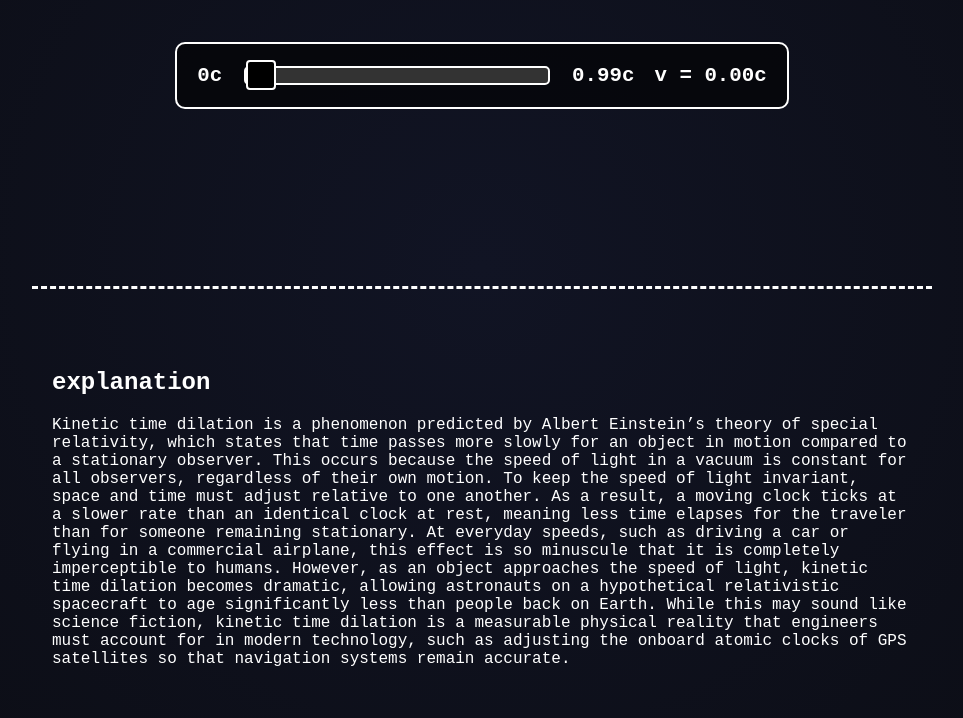
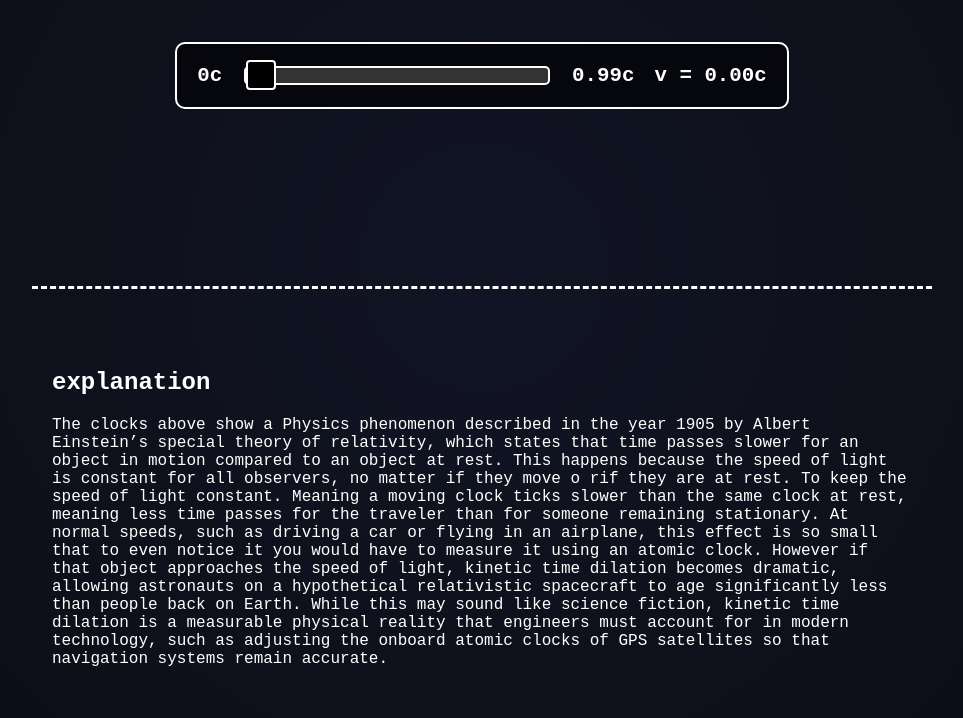
Before and after one commit to timedilation123/time-dilation, a plain HTML site: page index.html in a window 1280 px wide. Shown: the part 554-1272 px from the top of the page, without its empty margins (158-1121 px from the left). Drawn offline with Linux system fonts and the light colour scheme.

Commit message:
Update index.html
changed text

```diff
--- a/index.html
+++ b/index.html
@@ -97,8 +97,9 @@
 
     <div class="theory-section">
         <h2>explanation</h2>
-        <p>Kinetic time dilation is a phenomenon predicted by Albert Einstein’s theory of special relativity, which states that time passes more slowly for an object in motion compared to a stationary observer. This occurs because the speed of light in a vacuum is constant for all observers, regardless of their own motion. To keep the speed of light invariant, space and time must adjust relative to one another. As a result, a moving clock ticks at a slower rate than an identical clock at rest, meaning less time elapses for the traveler than for someone remaining stationary.
-At everyday speeds, such as driving a car or flying in a commercial airplane, this effect is so minuscule that it is completely imperceptible to humans. However, as an object approaches the speed of light, kinetic time dilation becomes dramatic, allowing astronauts on a hypothetical relativistic spacecraft to age significantly less than people back on Earth. While this may sound like science fiction, kinetic time dilation is a measurable physical reality that engineers must account for in modern technology, such as adjusting the onboard atomic clocks of GPS satellites so that navigation systems remain accurate.</p>
+        <p>The clocks above show a Physics phenomenon described in the year 1905 by Albert Einstein’s special theory of relativity, which states that time passes slower for an object in motion compared to an object at rest. This happens because the speed of light is constant for all observers, no matter if they move o rif they are at rest. To keep the speed of light constant. Meaning a moving clock ticks slower than the same clock at rest, meaning less time passes for the traveler than for someone remaining stationary.
+At normal speeds, such as driving a car or flying in an airplane, this effect is so small that to even notice it you would have to measure it using an atomic clock. However if that object approaches the speed of light, kinetic time dilation becomes dramatic, allowing astronauts on a hypothetical relativistic spacecraft to age significantly less than people back on Earth. While this may sound like science fiction, kinetic time dilation is a measurable physical reality that engineers must account for in modern technology, such as adjusting the onboard atomic clocks of GPS satellites so that navigation systems remain accurate.
+</p>
     </div>
 
     <script>
```
